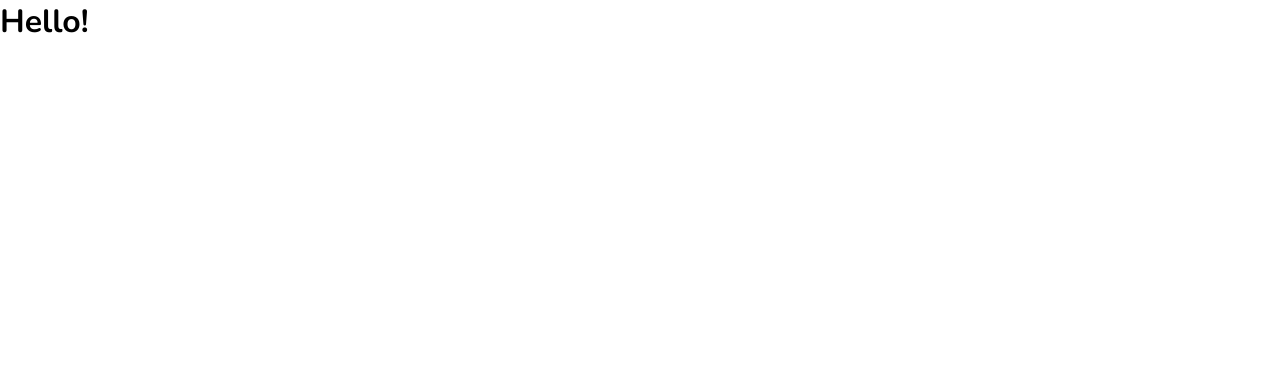
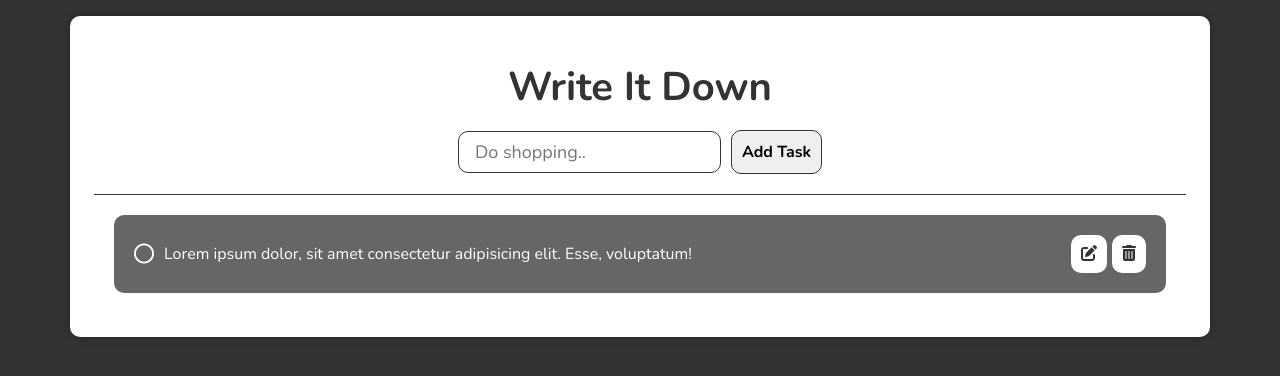
Before and after one commit to Misials/ToDo-List-Vanilla-JS, a plain HTML site: page index.html in a window 1280 px wide. Drawn offline with nearby package versions, Linux system fonts and the light colour scheme.

Commit message:
added HTML + CSS

```diff
--- a/css/main.css
+++ b/css/main.css
@@ -1,3 +1,10 @@
+:root {
+	--dark-grey: #333;
+	--light-grey: #ddd;
+	--white: #fff;
+	--black: #000;
+}
+
 * {
 	margin: 0;
 	padding: 0;
@@ -13,4 +20,115 @@ body {
 	font-size: 1.6rem;
 	min-height: 100vh;
 	width: 100%;
+	background-color: var(--dark-grey);
+	color: var(--white);
+	display: flex;
+	align-items: flex-start;
+	justify-content: center;
 }
+
+.container {
+	max-width: 114rem;
+	width: 114rem;
+	margin: 1.6rem;
+	padding: 2.4rem;
+	background-color: var(--white);
+	color: var(--dark-grey);
+	box-shadow: 0 0 1rem rgba(0, 0, 0, 0.3);
+	border-radius: 1rem;
+}
+
+.header {
+	padding: 2rem 0;
+	text-align: center;
+	border-bottom: 1px solid var(--dark-grey);
+}
+
+.header__title {
+	font-size: 4rem;
+	margin-bottom: 1.6rem;
+}
+
+.header__inputBox {
+	display: flex;
+	align-items: center;
+	justify-content: center;
+	gap: 1rem;
+}
+
+.header__input {
+	font-family: inherit;
+	font-size: 1.8rem;
+	padding: 0.8rem 1.6rem;
+	border-radius: 1rem;
+	border: 1px solid var(--dark-grey);
+}
+
+.header__btn {
+	font-family: inherit;
+	font-size: 1.6rem;
+	font-weight: bold;
+	padding: 1rem;
+	border: 1px solid var(--dark-grey);
+	border-radius: 1rem;
+	cursor: pointer;
+	transition: background-color 0.3s;
+}
+
+.header__btn:hover {
+	background-color: #ccc;
+}
+
+.tasks {
+	padding: 2rem;
+	display: flex;
+	flex-direction: column;
+	gap: 1.6rem;
+}
+
+.task {
+	display: flex;
+	align-items: center;
+	justify-content: space-between;
+	padding: 2rem;
+	background-color: #666;
+	color: var(--white);
+	border-radius: 1rem;
+	cursor: pointer;
+}
+
+.task__valueBox {
+	display: flex;
+	align-items: center;
+	gap: 1rem;
+}
+
+.task__doneIcon {
+	display: none;
+}
+
+.task__doneIcon,
+.task__undoneIcon {
+	font-size: 2rem;
+}
+
+.task__buttons {
+	display: flex;
+	gap: 0.5rem;
+	margin-left: 2rem;
+}
+
+.task__btn {
+	font-size: 1.6rem;
+	padding: 1rem;
+	background: #fff;
+	border: none;
+	color: var(--dark-grey);
+	border-radius: 1rem;
+	cursor: pointer;
+	transition: background-color 0.3s;
+}
+
+.task__btn:hover {
+	background-color: #ccc;
+}
--- a/index.html
+++ b/index.html
@@ -23,7 +23,33 @@
 
 <body>
 
-  <h1>Hello!</h1>
+  <div class="container">
+    <header class="header">
+      <h1 class="header__title">Write It Down</h1>
+      <div class="header__inputBox">
+        <input type="text" class="header__input" placeholder="Do shopping..">
+        <button class="header__btn">Add Task</button>
+      </div>
+    </header>
+
+    <main class="tasks">
+      <div class="task">
+        <div class="task__valueBox">
+          <i class="far fa-circle task__undoneIcon"></i>
+          <i class="fas fa-circle task__doneIcon"></i>
+          <p class="task__value">Lorem ipsum dolor, sit amet consectetur adipisicing elit. Esse, voluptatum!</p>
+        </div>
+        <div class="task__buttons">
+          <button class="task__btn task__editBtn">
+            <i class="fas fa-edit"></i>
+          </button>
+          <button class="task__btn task__deleteBtn">
+            <i class="fas fa-trash-alt"></i>
+          </button>
+        </div>
+      </div>
+    </main>
+  </div>
 
 </body>
 
```
